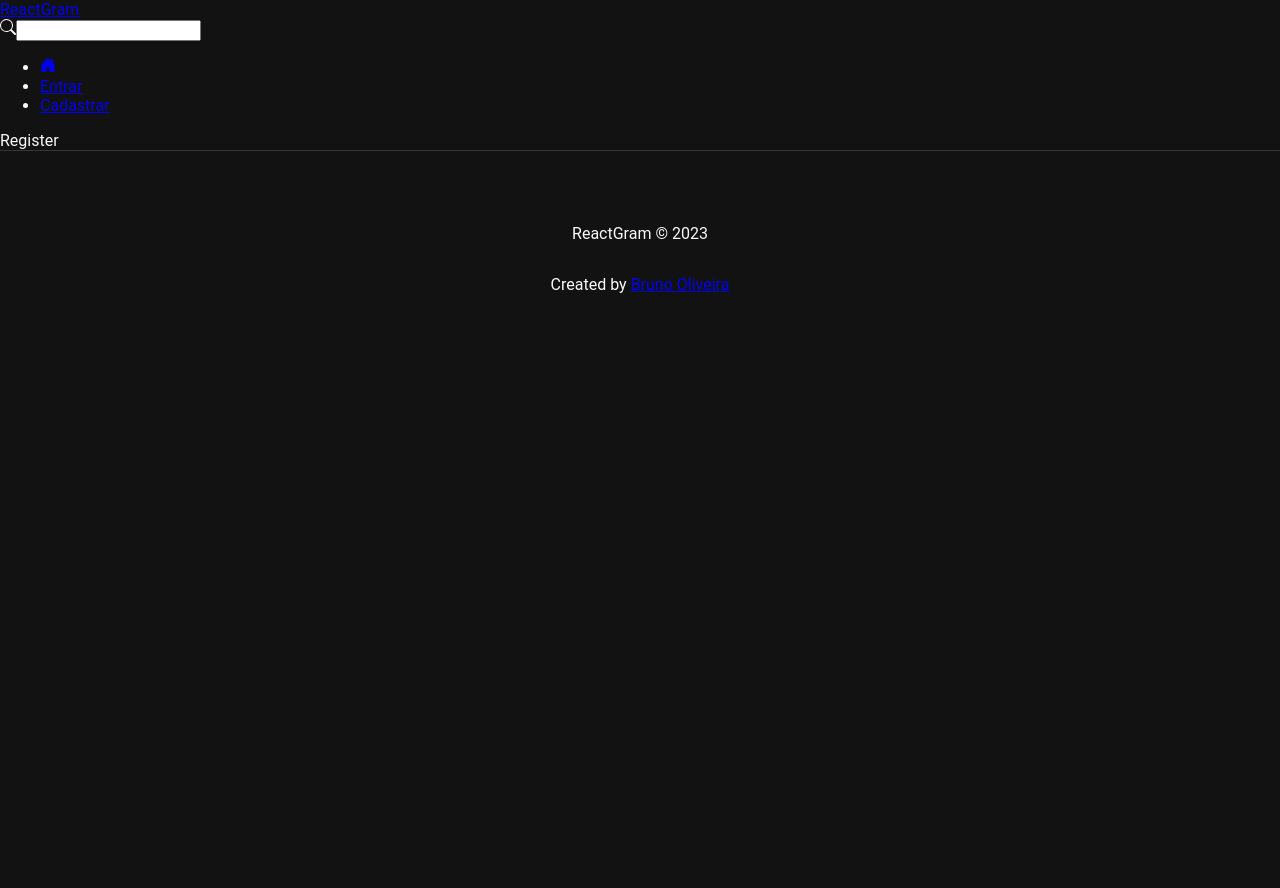
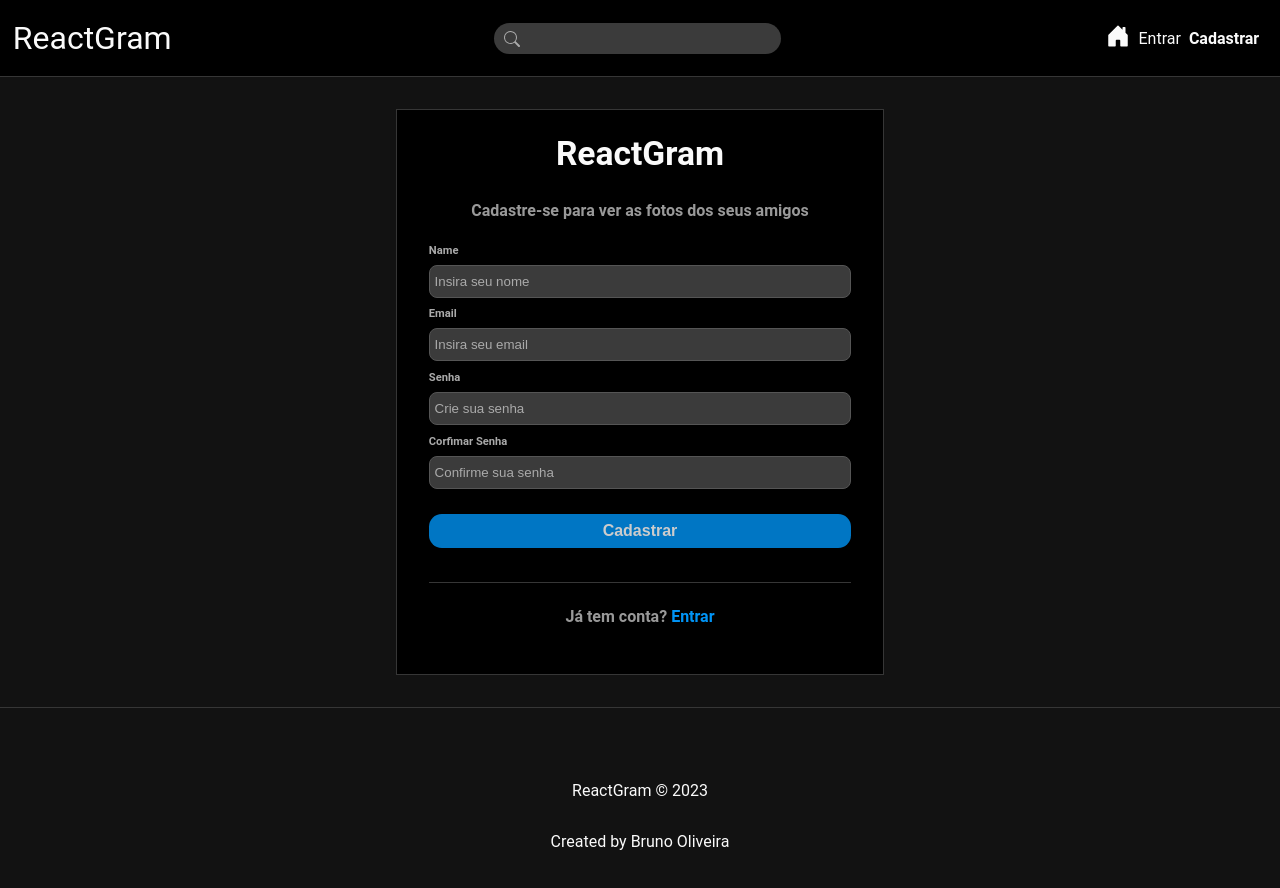
Before and after one commit to onurbeht/ReactGram, a React (Vite) app in the folder frontend/: page /register in a window 1280 px wide. Shown: the top 888 px of the page. Before the commit the page ends 800 px from the top, so only its background shows below. Built offline with nearby package versions, Linux system fonts and the light colour scheme.

Commit message:
Created: CSS global, Register form and CSS

```diff
--- a/frontend/src/App.css
+++ b/frontend/src/App.css
@@ -0,0 +1,3 @@
+.container {
+  min-height: 70vh;
+}
--- a/frontend/src/App.jsx
+++ b/frontend/src/App.jsx
@@ -16,12 +16,14 @@ function App() {
     <div className="app">
       <BrowserRouter>
         <Navbar />
+        <div className="container">
           <Routes>
             <Route path="/" element={<Home />} />
             <Route path="/login" element={<Login />} />
             <Route path="/register" element={<Register />} />
             <Route path="*" element={<NotFound />} />
           </Routes>
+        </div>
         <Footer />
       </BrowserRouter>
     </div>
--- a/frontend/src/components/Footer/Footer.jsx
+++ b/frontend/src/components/Footer/Footer.jsx
@@ -7,7 +7,10 @@ const Footer = () => {
     <footer className={styles.footer}>
       <p>ReactGram &copy; 2023</p>
       <p>
-        Created by <a href="https://github.com/onurbeht">Bruno Oliveira</a>
+        Created by{" "}
+        <a href="https://github.com/onurbeht" target="_blank">
+          Bruno Oliveira
+        </a>
       </p>
     </footer>
   );
--- a/frontend/src/components/Navbar/Navbar.jsx
+++ b/frontend/src/components/Navbar/Navbar.jsx
@@ -13,13 +13,15 @@ import {
 
 const Navbar = () => {
   return (
-    <nav>
-      <Link to="/">ReactGram</Link>
-      <form>
+    <nav className={styles.navbar}>
+      <Link to="/" className={styles.title}>
+        ReactGram
+      </Link>
+      <form className={styles.searchForm}>
         <BsSearch />
         <input type="text" />
       </form>
-      <ul>
+      <ul className={styles.links}>
         <li>
           <NavLink to="/">
             <BsHouseDoorFill />
--- a/frontend/src/components/Navbar/Navbar.module.css
+++ b/frontend/src/components/Navbar/Navbar.module.css
@@ -0,0 +1,49 @@
+.navbar {
+  display: flex;
+  justify-content: space-between;
+  align-items: center;
+  border-bottom: 1px solid #363636;
+  background-color: #000;
+  padding: 0.5rem 0.8rem;
+}
+
+.title {
+  font-size: 2rem;
+}
+
+.searchForm {
+  position: relative;
+  width: 20%;
+}
+
+.searchForm svg {
+  position: absolute;
+  top: 8px;
+  left: 10px;
+  color: #aaa;
+}
+
+.searchForm input {
+  border-radius: 1rem;
+  border: none;
+  padding-left: 2rem;
+  width: 100%;
+  margin: 0;
+}
+
+.links {
+  display: flex;
+  align-items: center;
+}
+
+.links li {
+  margin-right: 0.5rem;
+}
+
+.links span {
+  cursor: pointer;
+}
+
+.links svg {
+  font-size: 1.5rem;
+}
--- a/frontend/src/index.css
+++ b/frontend/src/index.css
@@ -6,3 +6,84 @@ body {
   background-color: #121212;
   color: #fafafa;
 }
+
+a {
+  color: #fafafa;
+  text-decoration: none;
+}
+
+.active {
+  font-weight: bold;
+}
+
+ul {
+  list-style: none;
+}
+
+form {
+  display: flex;
+  flex-direction: column;
+}
+
+label {
+  display: flex;
+  flex-direction: column;
+  text-align: left;
+}
+
+label span {
+  font-weight: bold;
+  margin-bottom: 0.5rem;
+  color: #aaa;
+  font-size: 0.7rem;
+}
+
+input {
+  background-color: #3b3b3b;
+  color: #aaa;
+  border: 1px solid #555;
+  border-radius: 0.5rem;
+  padding: 0.5rem 0.3rem;
+  outline: none;
+  margin-bottom: 0.6rem;
+}
+
+input::placeholder {
+  color: #aaa;
+}
+
+.btn,
+button,
+input[type="submit"] {
+  background-color: #0094f6;
+  color: #fff;
+  border: none;
+  border-radius: 0.8rem;
+  padding: 0.5rem 0.8rem;
+  font-weight: bold;
+  cursor: pointer;
+  opacity: 0.8;
+  font-size: 1rem;
+}
+
+input[type="submit"] {
+  margin-top: 1rem;
+}
+
+input:disabled {
+  background-color: #000;
+  cursor: not-allowed;
+}
+
+button:hover,
+input[type="submit"]:hover {
+  opacity: 1;
+}
+
+.cancel_btn {
+  background-color: #ccc;
+}
+
+.hide {
+  display: none;
+}
--- a/frontend/src/pages/Auth/Auth.module.css
+++ b/frontend/src/pages/Auth/Auth.module.css
@@ -0,0 +1,34 @@
+.form_container {
+  border: 1px solid #363636;
+  background-color: #000;
+  padding: 1.5rem 2rem;
+  max-width: 33%;
+  margin: 2rem auto;
+}
+
+.form_container h2 {
+  text-align: center;
+  font-size: 2.1rem;
+  margin-top: 0;
+}
+
+.subtitle {
+  font-weight: bold;
+  color: #999;
+  margin-bottom: 1.5rem;
+}
+
+.form_container p {
+  text-align: center;
+}
+
+.form_container a {
+  color: #0094f6;
+  font-weight: bold;
+}
+
+.form {
+  border-bottom: 1px solid #363636;
+  padding-bottom: 1.5rem;
+  margin-bottom: 1.5rem;
+}
--- a/frontend/src/pages/Auth/Register.jsx
+++ b/frontend/src/pages/Auth/Register.jsx
@@ -1,9 +1,88 @@
-import React from "react";
-
+//CSS
 import styles from "./Auth.module.css";
 
+import React, { useState } from "react";
+
+import { Link } from "react-router-dom";
+
 const Register = () => {
-  return <div>Register</div>;
+  const [name, setName] = useState("");
+  const [email, setEmail] = useState("");
+  const [password, setPassword] = useState("");
+  const [confirmPass, setConfirmPass] = useState("");
+
+  const handleRegister = (e) => {
+    e.preventDefault();
+
+    const user = {
+      name,
+      email,
+      password,
+      confirmPass,
+    };
+    console.log(user);
+  };
+  return (
+    <section className={styles.form_container}>
+      <h2>ReactGram</h2>
+      <p className={styles.subtitle}>
+        Cadastre-se para ver as fotos dos seus amigos
+      </p>
+      <form onSubmit={handleRegister} className={styles.form}>
+        <label>
+          <span>Name</span>
+          <input
+            type="text"
+            name="name"
+            placeholder="Insira seu nome"
+            minLength={3}
+            required={true}
+            value={name}
+            onChange={(e) => setName(e.target.value)}
+          />
+        </label>
+        <label>
+          <span>Email</span>
+          <input
+            type="email"
+            name="email"
+            placeholder="Insira seu email"
+            required={true}
+            value={email}
+            onChange={(e) => setEmail(e.target.value)}
+          />
+        </label>
+        <label>
+          <span>Senha</span>
+          <input
+            type="password"
+            name="password"
+            placeholder="Crie sua senha"
+            minLength={6}
+            required={true}
+            value={password}
+            onChange={(e) => setPassword(e.target.value)}
+          />
+        </label>
+        <label>
+          <span>Corfimar Senha</span>
+          <input
+            type="password"
+            name="ConfirmPass"
+            placeholder="Confirme sua senha"
+            minLength={6}
+            required={true}
+            value={confirmPass}
+            onChange={(e) => setConfirmPass(e.target.value)}
+          />
+        </label>
+        <input type="submit" value="Cadastrar" />
+      </form>
+      <p className={styles.subtitle}>
+        Já tem conta? <Link to="/Login">Entrar</Link>
+      </p>
+    </section>
+  );
 };
 
 export default Register;
```
Lines whose indentation alone changed are shown as unchanged.
